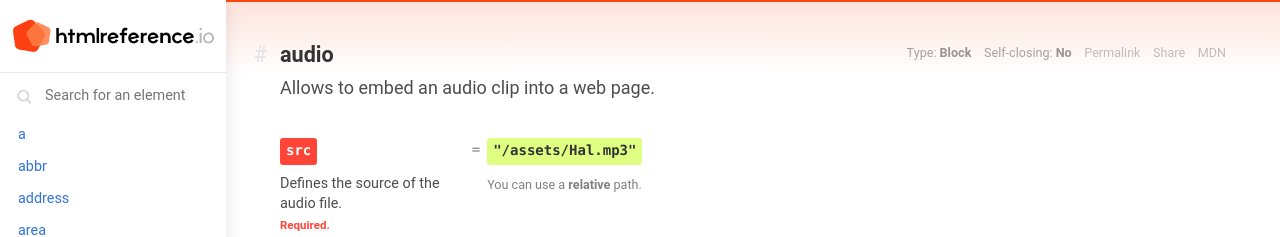
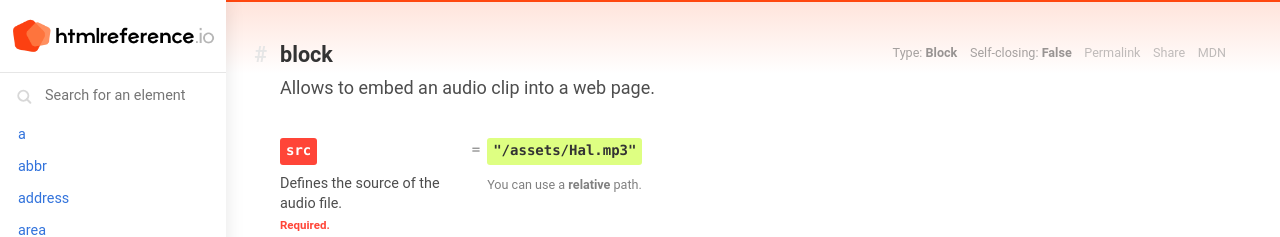
Before and after one commit to jgthms/html-reference, a Jekyll site: the page built from element/audio/index.html, in a window 1280 px wide and 1069 px high. Shown: the top 237 px of the window. Built offline with Jekyll 4.4.1, drawn with Linux system fonts in a browser that asks for light colours; comment, search, counter and statistics services are not loaded.

Commit message:
update 'audio' element with new 'elements-links' component

```diff
--- a/element/audio/index.html
+++ b/element/audio/index.html
@@ -1,28 +1,17 @@
 ---
 layout: single
 elementName: audio
+elementType: block
+selfClosing: no
 ---
 
-<section id="audio" class="element">
+<section id="{{ page.elementType }}" class="element">
   <header class="element-header">
-    <nav class="element-links">
-        <span>
-          Type: <strong>block</strong>
-        </span>
-      <span>
-        Self-closing:
-        <strong>
-            No
-        </strong>
-      </span>
-      <a class="element-links-direct" href="{{site.url}}/element/audio/" data-element-name="audio" data-tooltip="Single page for this element">Permalink</a>
-      <a class="element-share" data-tooltip="Share on Twitter or Facebook" data-element-name="audio">Share</a>
-      <a target="_blank" href="https://developer.mozilla.org/en/docs/Web/HTML/Element/audio" data-tooltip="See on Mozilla Developer Network" rel="external">MDN</a>
-    </nav>
+    {% include components/elements-links.html %}
     <h2 class="element-name">
-      <a href="/#audio">
+      <a href="/#{{ page.elementType }}">
         <span>#</span>
-        audio
+        {{ page.elementType }}
       </a>
     </h2>
     <div class="element-description">
```
